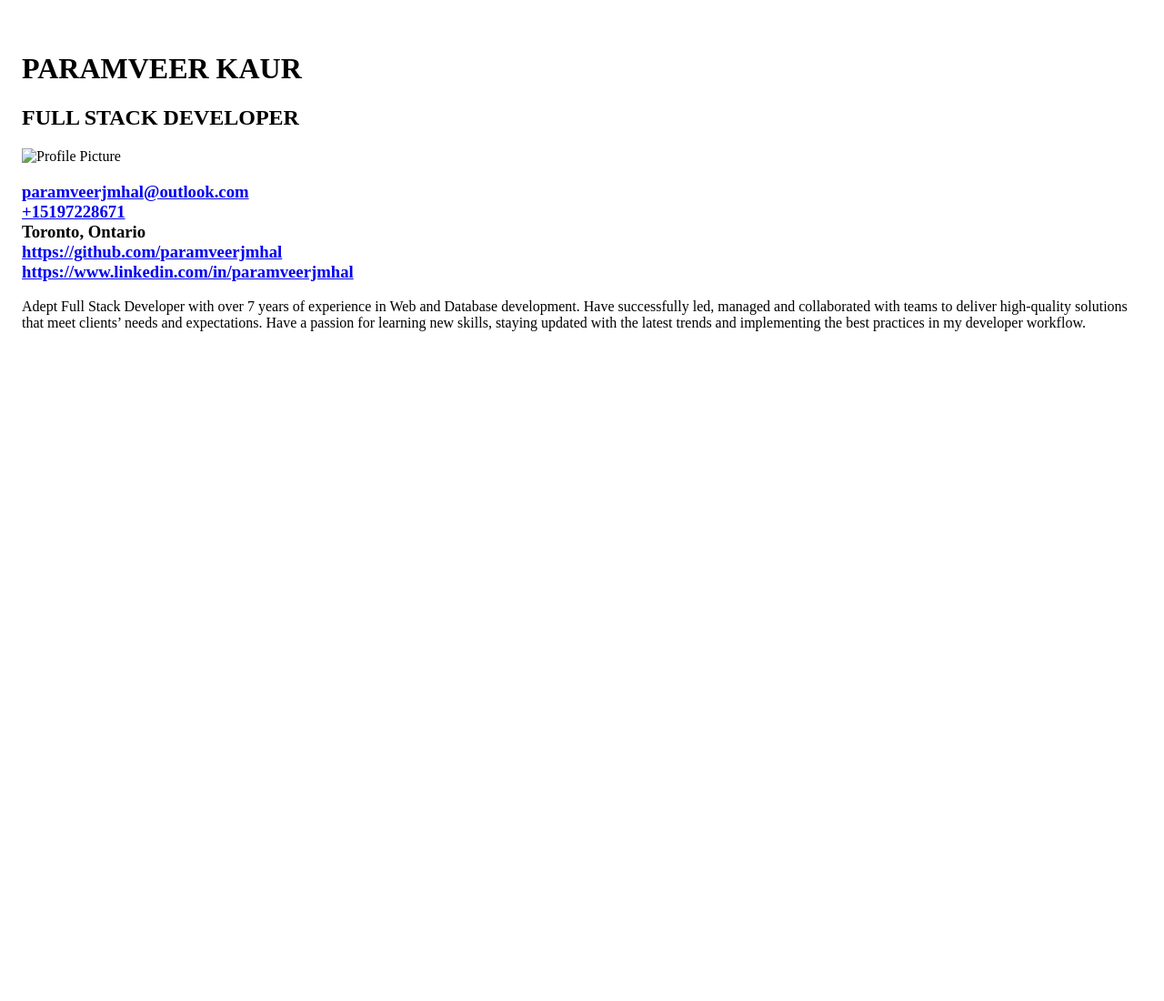
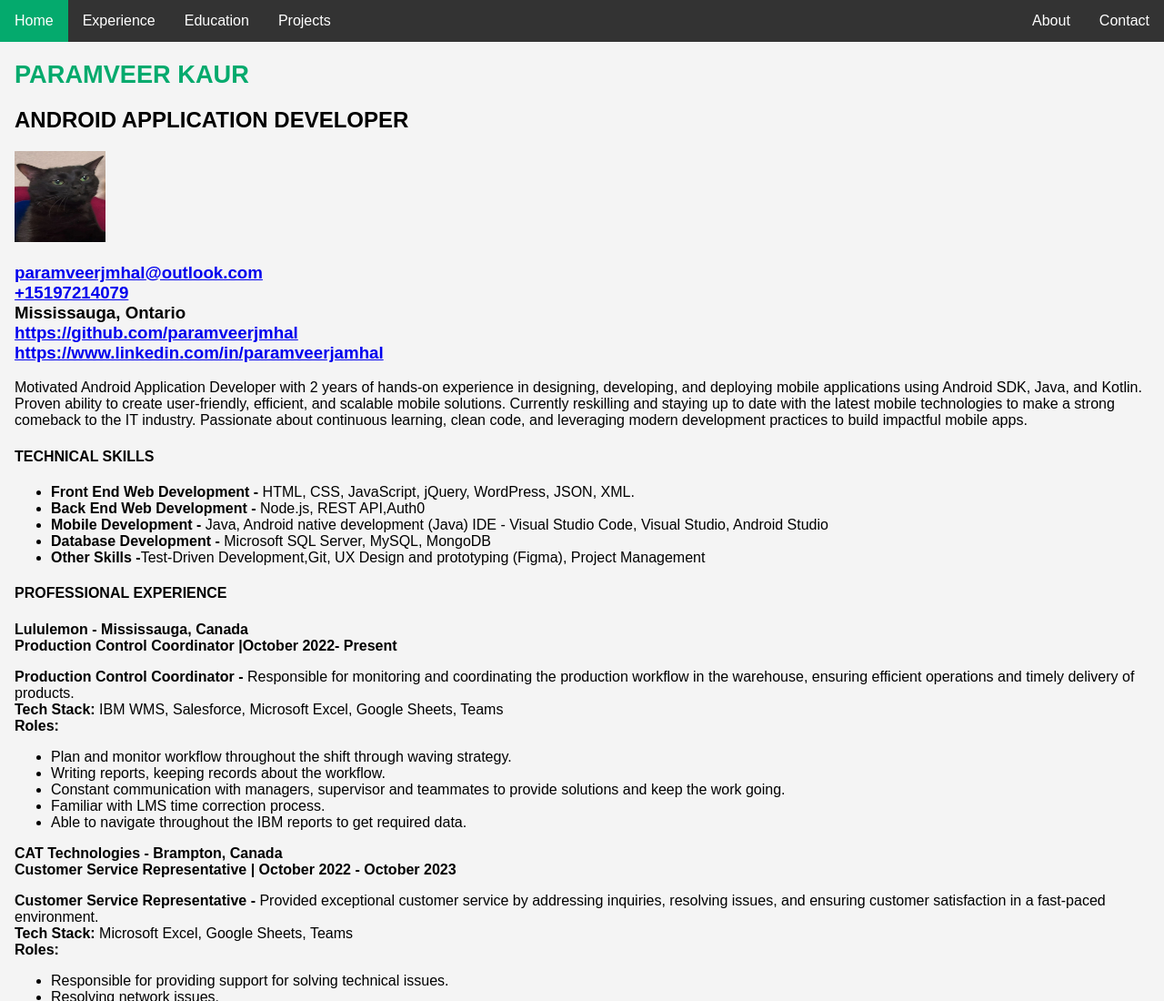
Before and after one commit to ParamveerJmhal/Portfolio, a plain HTML site: page index.html in a window 1280 px wide. Shown: the top 1100 px of the page at 91% size. Before the commit the page ends 800 px from the top, so only its background shows below. Drawn offline with Linux system fonts and the light colour scheme.

Commit message:
Add initial CSS styles for layout and navigation
- Created a new style.css file to define styles for the body, navigation bar, headers, and other elements.
- Implemented a responsive top navigation bar with hover effects.
- Styled headers with specific colors and font sizes.
- Added media queries for better mobile responsiveness.

```diff
--- a/index.html
+++ b/index.html
@@ -4,29 +4,151 @@
 <head>
     <meta charset="UTF-8">
     <meta name="viewport" content="width=device-width, initial-scale=1.0">
-    <title>Portfolio - Paramveer Kaur</title>
+    <title>
+        PARAMVEER KAUR - Portfolio
+    </title>
+    <link rel="stylesheet" type="text/css" href="style.css">
+
 </head>
 
 <body>
-    <div style="padding:28px 16px;">
-        <h1> PARAMVEER KAUR</h1>
-        <h2> FULL STACK DEVELOPER</h2>
-        <img src="images/profilepic.JPG" alt="Profile Picture" width="200" height="200">
+
+    <ul class="topnav">
+        <li><a class="active" href="#home">Home</a></li>
+        <li><a href="#experience">Experience</a></li>
+        <li><a href="#education">Education</a></li>
+        <li><a href="#projects">Projects</a></li>
+
+        <li class="right"><a href="./contact.html">Contact</a></li>
+        <li class="right"><a href="./about.html">About</a></li>
+    </ul>
+
+    <div id="parentDiv">
+        <h1 class="header1" id="home"> PARAMVEER KAUR</h1>
+        <!-- inline styling - avoid and move styles to .CSS file instead -->
+        <h2 class="header2"> ANDROID APPLICATION DEVELOPER</h2>
+        <img src="images/profilepic.JPG" alt="Profile Picture" height="100px" width="100px";>
         <h3>
-            <a href="mailto:paramveerjmhal@outlook.com">paramveerjmhal@outlook.com </a>
+            <a href="mailto:paramveerjmhal@outlook.com">paramveerjmhal@outlook.com</a>
             <br>
-            <a href="tel:+15197228671">+15197228671</a>
-            <br>Toronto, Ontario
+            <a href="tel:+15197214079">+15197214079</a>
+            <br>Mississauga, Ontario
             <br><a href="https://github.com/paramveerjmhal">https://github.com/paramveerjmhal</a>
-            <br><a href="https://www.linkedin.com/in/paramveerjmhal">https://www.linkedin.com/in/paramveerjmhal </a>
+            <br><a href="https://www.linkedin.com/in/paramveerjamhal">https://www.linkedin.com/in/paramveerjamhal</a>
         </h3>
-        <p>Adept Full Stack Developer with over 7 years of experience in Web and Database development. Have successfully
-            led, managed and collaborated with teams to deliver high-quality solutions that meet clients’ needs and
-            expectations. Have a passion for learning new skills, staying updated with the latest trends and
-            implementing
-            the best practices in my developer workflow.
+                <p>Motivated Android Application Developer with 2 years of hands-on experience in designing,
+                    developing, and deploying mobile applications using Android SDK,
+                    Java, and Kotlin. Proven ability to create user-friendly, efficient,
+                    and scalable mobile solutions. Currently reskilling and staying up to date
+                    with the latest mobile technologies to make a strong comeback to the IT industry.
+                    Passionate about continuous learning, clean code, and leveraging modern development
+                    practices to build impactful mobile apps.
+                </p>
+
+        <h4>TECHNICAL SKILLS</h4>
+        <ul>
+            <li><b>Front End Web Development -</b> HTML, CSS, JavaScript, jQuery,
+                 WordPress, JSON, XML.
+            </li>
+            <li><b>Back End Web Development -</b> Node.js, REST API,Auth0
+            </li>
+            <li><b>Mobile Development -</b> Java, Android native development (Java)
+                IDE -</b> Visual Studio Code, Visual Studio, Android Studio</li>
+            <li><b>Database Development -</b> Microsoft SQL Server, MySQL, MongoDB
+            </li>
+            <li><b>Other Skills -</b>Test-Driven Development,Git,
+                 UX Design and prototyping (Figma), Project Management</li>
+        </ul>
+
+        <h4 id="experience">PROFESSIONAL EXPERIENCE</h4>
+        <p><b>Lululemon - Mississauga, Canada</b>
+            <br><b>Production Control Coordinator |October 2022- Present</b>
         </p>
+        <p><b>Production Control Coordinator -</b> Responsible for monitoring and coordinating the production workflow
+            in the warehouse, ensuring efficient operations and timely delivery of products.
+            <br>
+            <b>Tech Stack:</b> IBM WMS, Salesforce, Microsoft Excel, Google Sheets, Teams
+            <br>
+            <b>Roles:</b>
+        </p>
+        <ul>
+  <li>Plan and monitor workflow throughout the shift through waving strategy.</li>
+  <li>Writing reports, keeping records about the workflow.</li>
+  <li>Constant communication with managers, supervisor and teammates to provide solutions and keep the work going.</li>
+  <li>Familiar with LMS time correction process.</li>
+  <li>Able to navigate throughout the IBM reports to get required data.</li>
+</ul>
+        <p><b>CAT Technologies - Brampton, Canada</b>
+            <br>
+            <b> Customer Service Representative | October 2022 - October 2023</b>
+        </p>
+        <p><b>Customer Service Representative -</b> Provided exceptional customer service by addressing inquiries,
+            resolving issues, and ensuring customer satisfaction in a fast-paced environment.
+            <br>
+            <b>Tech Stack:</b> Microsoft Excel, Google Sheets, Teams
+            <br>
+            <b>Roles:</b>
+        </p>
+        <ul>
+  <li>Responsible for providing support for solving technical issues.</li>
+  <li>Resolving network issues.</li>
+  <li>Communicate with users experiencing difficulties to determine and document problems experienced.</li>
+</ul>
+
+ <p><b>Parangat Technologies - Noida, IN</b>
+    <br>
+    <b>Android Application Developer | 2015 - 2016</b>
+</p>
+<p><b>Android Application Developer -</b> Employed back-end data services and contributed to an increase in support for existing data services and interfacing with APIs.
+    <br>
+    <b>Tech Stack:</b> Android SDK, Java, Kotlin, GitHub
+    <br>
+    <b>Roles:</b>
+</p>
+<ul>
+    <li>Designed and participated in implementation of new features and expanded functionality for existing Android applications, developing in accordance with newest model specifications.</li>
+    <li>Utilized best practices to identify and remedy bugs in applications within a specific timeframe.</li>
+    <li>Used GitHub for centralized code practice.</li>
+</ul>
+
+<p><b>Acorda Infotech - Noida, IN</b>
+    <br>
+    <b>Android Application Developer | 2014 - 2015</b>
+</p>
+<p><b>Android Application Developer -</b> Designed and developed Android applications using Eclipse.
+    <br>
+    <b>Tech Stack:</b> Eclipse, Android SDK
+    <br>
+    <b>Roles:</b>
+</p>
+<ul>
+    <li>Optimized UI and code for efficiency, reusability, and performance.</li>
+    <li>Studied new opportunities for mobile applications.</li>
+    <li>Collaborated with a team of 5 to develop and provide technical support for an Android application, working primarily in Research and Development as a beginner.</li>
+</ul>
+
+        <h4 id="education">EDUCATION</h4>
+        <ul>
+            <li><b>Mobile Solutions Development</b>
+                <br><b>Conestoga College - Kitchener, Canada</b>| May 2017 - August 2018</p>
+            </li>
+               <li><b>Bachelor's in Engineering - Computer Science</b>
+                <br><b>CT Group of Engineering, Management and Technology | Punjab, India</b> | 2010-2014
+                </p>
+            </li>
+        </ul>
+        <h4 id="projects">PROJECTS</h4>
+
+       <ul>
+            <li><b>Web Portfolio -</b> HTML, CSS, JS, GitHub Pages, PWA
+                <br>
+                <a href="https://paramveerjmhal.github.io/Portfolio/">https://paramveerjmhal.github.io/Portfolio/</a><br>
+            </li>
+
+        </ul>
     </div>
+
+
 </body>
 
 </html>
--- /dev/null
+++ b/style.css
@@ -0,0 +1,79 @@
+body {
+    margin: 0;
+    font-family: Arial, Helvetica, sans-serif;
+    background-color: #f4f4f4;
+}
+
+ul.topnav {
+    position: fixed;
+    width: 100%;
+    top: 0px;
+    list-style-type: none;
+    margin: 0;
+    padding: 0;
+    overflow: hidden;
+    background-color: #333;
+
+    /* border: 5px red solid;
+            border-width:3px; */
+}
+
+ul.topnav li {
+    float: left;
+}
+
+ul.topnav li a {
+    display: block;
+    color: white;
+    text-align: center;
+    padding: 14px 16px;
+    text-decoration: none;
+}
+
+ul.topnav li a:hover:not(.active) {
+    background-color: #111;
+}
+
+ul.topnav li a.active {
+    background-color: #04AA6D;
+}
+
+ul.topnav li.right {
+    float: right;
+}
+
+@media screen and (max-width: 600px) {
+
+    ul.topnav li.right,
+    ul.topnav li {
+    float: none;
+    }
+}
+
+h1 {
+    color: #04AA6D;
+    font-weight: bold;
+    font-size: 1.7em;
+    padding-top: 20px;
+}
+
+.header2 {
+    font-weight: bold;
+    font-size: 1.5em;
+    color:black
+    /* text-align: left; */
+}
+
+#parentDiv {
+    padding: 28px 16px;
+}
+
+/* p.center {                      ctrl + /
+  text-align: center;
+  color: red;
+} */
+
+/* h1, h2, p {
+  text-align: center;
+  color: red;
+} */
```
Also changed, not shown: about.html (added, +32 -0 lines), contact.html (added, +37 -0 lines), images/profilepic.jpg (added).
